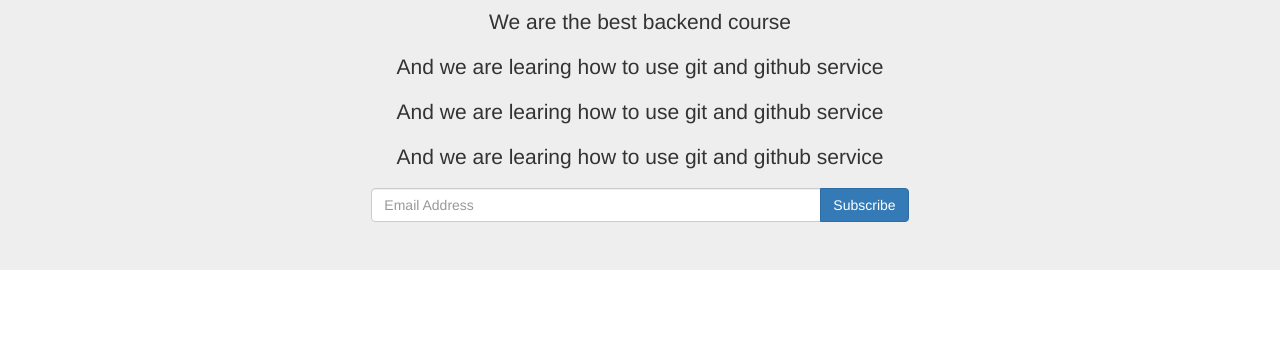
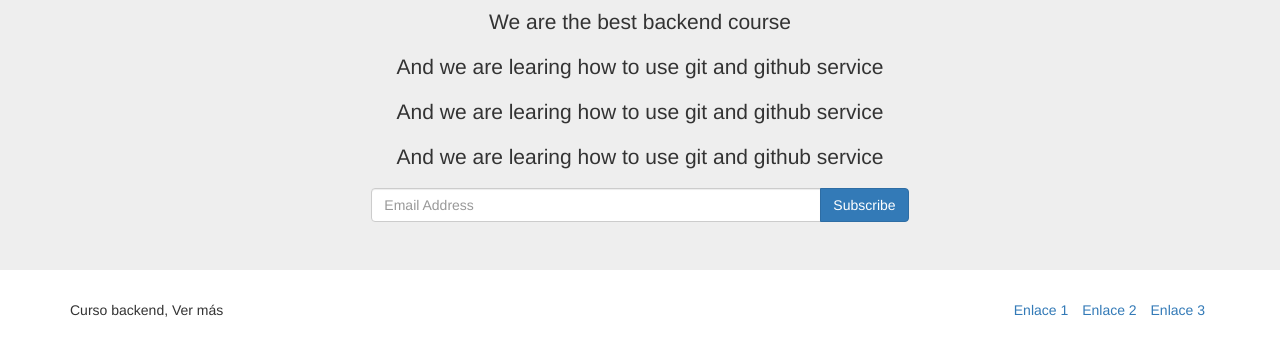
Before and after one commit to carloscaceres2093/BackEnd_Resources, a plain HTML site: page index.html in a window 1280 px wide. Shown: the part 190-546 px from the top of the page. Drawn offline with nearby package versions, Linux system fonts and the light colour scheme.

Commit message:
Add to index a simple footer

```diff
--- a/index.html
+++ b/index.html
@@ -34,6 +34,26 @@
                 </form>
             </div>
         <script src="jqueryScripts.js"></script>
+        </div>
+    </div>
+    <footer class="footer bg-dark text-light">
+        <div class="container">
+          <div class="row">
+            <div class="col-md-6">
+              <p class="footer-text">Curso backend, Ver más</p>
+            </div>
+            <div class="col-md-6">
+              <ul class="list-inline text-right">
+                <li><a href="#" class="footer-link">Enlace 1</a></li>
+                <li><a href="#" class="footer-link">Enlace 2</a></li>
+                <li><a href="#" class="footer-link">Enlace 3</a></li>
+              </ul>
+            </div>
+          </div>
+        </div>
+      </footer>
+
+
 
 </body>
 
```
